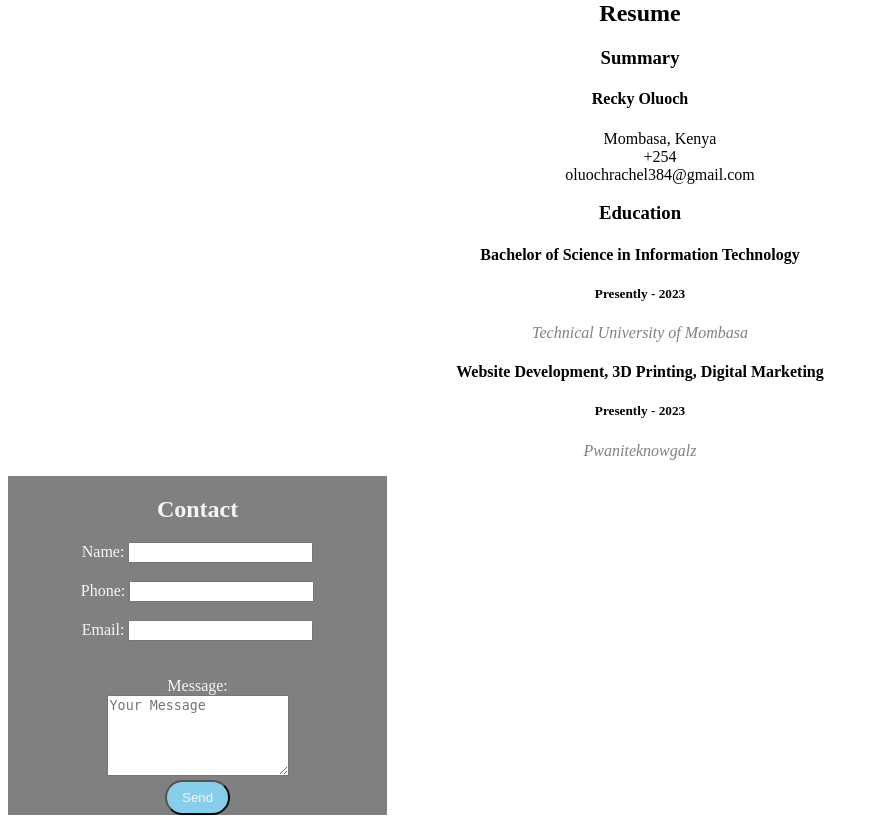
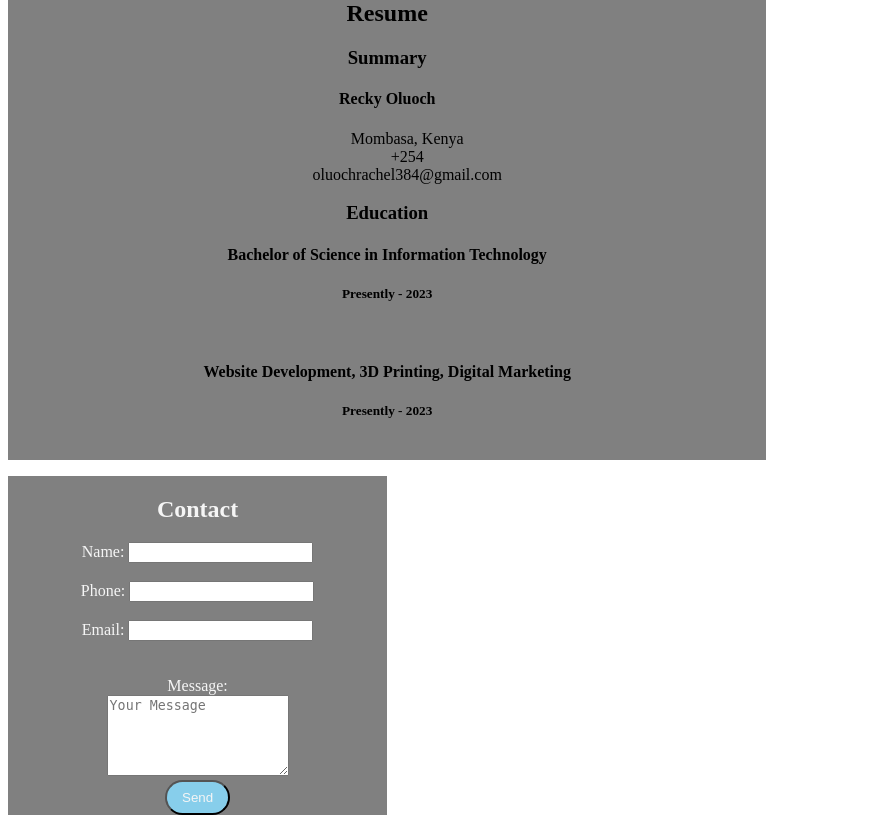
Before and after one commit to Reckie02/O_Rachel.github.io, a PHP site: page / in a window 1280 px wide. Shown: the part 2502-3325 px from the top of the page, without its empty margins (0-879 px from the left). Run offline with PHP 8.4, Linux system fonts and the light colour scheme.

Commit message:
Update style.css

```diff
--- a/style.css
+++ b/style.css
@@ -138,6 +138,12 @@ color: black;
  .services p, .projects p{
  	color: black;
  }
+
+/* resume */
+.resume{
+	width:60%;
+	background-color:gray;
+}
  .contact{
 	 justify-content:center;
  	flex-wrap: wrap;
```
